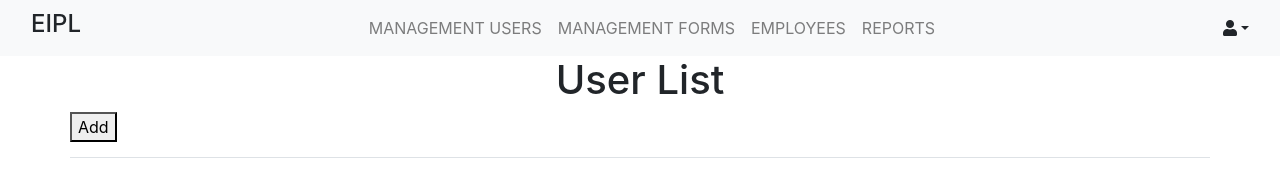
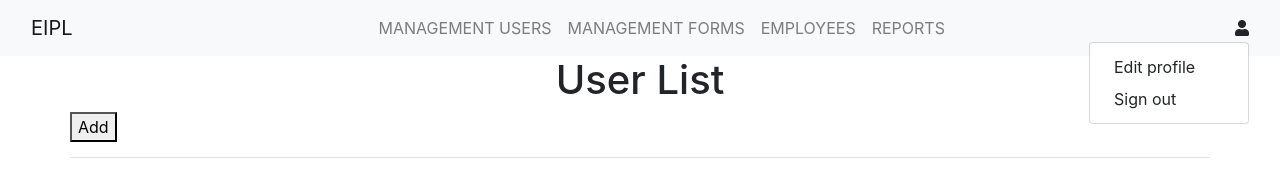
Before and after one commit to AlinaMaican/managio, an Angular app in the folder webapp/: page / in a window 1280 px wide. Both pictures are taken after a click on the button 1235 px from the left and 28 px from the top of the page. Shown: the top 173 px of the page. Built offline with nearby package versions, Linux system fonts and the light colour scheme; no server answers.

Commit message:
first version of responsive nav bar :-D

```diff
--- a/webapp/src/app/header/header.component.html
+++ b/webapp/src/app/header/header.component.html
@@ -1,25 +1,50 @@
-<nav class="navbar navbar-expand-lg navbar-light bg-light">
-  <div class="collapse navbar-collapse container-fluid">
-    <h4>EIPL</h4>
-    <div class="col-xs-6  ">
-      <ul class="navbar-nav ">
-        <li class="nav-item" routerLinkActive="active"><a class="nav-link" routerLink="/management-users">MANAGEMENT
-          USERS</a></li>
-        <li class="nav-item" routerLinkActive="active"><a class="nav-link" routerLink="/management-forms">MANAGEMENT
-          FORMS</a></li>
-        <li class="nav-item" routerLinkActive="active"><a class="nav-link" routerLink="/employees">EMPLOYEES</a></li>
-        <li class="nav-item" routerLinkActive="active"><a class="nav-link" routerLink="/reports">REPORTS</a></li>
-      </ul>
+<nav class="navbar navbar-inverse navbar-expand-lg navbar-light bg-light">
+  <div class="container-fluid">
+    <div class="navbar-header">
+      <a href="#" class="navbar-brand white-color">
+        EIPL
+      </a>
+      <div class="btn-group float-right mt-2" role="group">
+        <button class="navbar-toggler btn btn-secondary btn-md" type="button" data-toggle="collapse"
+                data-target="#myDropdown">
+          <span class="navbar-toggler-icon "></span>
+        </button>
+      </div>
     </div>
-    <ul class="nav navbar-nav navbar-right">
-      <li class="dropdown" appDropdown>
-        <a class="dropdown-toggle cursor-pointer" role="button"><i class="fas fa-user"></i><span
-          class="caret"></span></a>
-        <ul class="dropdown-menu">
-          <li><a class="cursor-pointer">Save Data</a></li>
-          <li><a class="cursor-pointer">Fetch Data</a></li>
+    <div>
+      <div class="collapse navbar-collapse" id="myDropdown">
+        <ul class="nav navbar-nav text-nowrap ">
+          <li class="nav-item" routerLinkActive="active"><a class="nav-link" routerLink="/management-users">MANAGEMENT
+            USERS</a></li>
+          <li class="nav-item dropdown" routerLinkActive="active">
+            <a class="nav-link" routerLink="/management-forms" role="button" id="dropdownManagementForms"
+               data-toggle="dropdown" aria-haspopup="true" aria-expanded="false">MANAGEMENT FORMS</a>
+            <ul class="dropdown-menu" aria-labelledby="dropdownManagementForms">
+              <li><a class="dropdown-item" href="#">Tip protectie</a></li>
+              <li><a class="dropdown-item" href="#">US Unitate structurala</a></li>
+              <li><a class="dropdown-item" href="#">Echipamente</a></li>
+              <li><a class="dropdown-item" href="#">Posturi de lucru</a></li>
+              <li><a class="dropdown-item" href="#">Frecventa</a></li>
+              <li><a class="dropdown-item" href="#">Marimi imbracaminte</a></li>
+              <li><a class="dropdown-item" href="#">Marimi incaltaminte</a></li>
+              <li><a class="dropdown-item" href="#">Marmimi casca</a></li>
+            </ul>
+          </li>
+          <li class="nav-item" routerLinkActive="active"><a class="nav-link" routerLink="/employees">EMPLOYEES</a></li>
+          <li class="nav-item" routerLinkActive="active"><a class="nav-link" routerLink="/reports">REPORTS</a></li>
         </ul>
-      </li>
-    </ul>
+      </div>
+    </div>
+    <div class="nav navbar-nav">
+      <div class="dropdown">
+        <a role="button" id="dropdownMenuButton" data-toggle="dropdown" aria-haspopup="true" aria-expanded="false">
+          <i class="fas fa-user"></i>
+        </a>
+        <div class="dropdown-menu dropdown-menu-right" aria-labelledby="dropdownMenuButton">
+          <a class="dropdown-item" href="#">Edit profile</a>
+          <a class="dropdown-item" href="#">Sign out</a>
+        </div>
+      </div>
+    </div>
   </div>
 </nav>
--- a/webapp/src/index.html
+++ b/webapp/src/index.html
@@ -14,5 +14,9 @@
 </head>
 <body>
 <app-root></app-root>
+
+<script src="https://code.jquery.com/jquery-3.3.1.slim.min.js" integrity="sha384-q8i/X+965DzO0rT7abK41JStQIAqVgRVzpbzo5smXKp4YfRvH+8abtTE1Pi6jizo" crossorigin="anonymous"></script>
+<script src="https://cdnjs.cloudflare.com/ajax/libs/popper.js/1.14.3/umd/popper.min.js" integrity="sha384-ZMP7rVo3mIykV+2+9J3UJ46jBk0WLaUAdn689aCwoqbBJiSnjAK/l8WvCWPIPm49" crossorigin="anonymous"></script>
+<script src="https://stackpath.bootstrapcdn.com/bootstrap/4.1.3/js/bootstrap.min.js" integrity="sha384-ChfqqxuZUCnJSK3+MXmPNIyE6ZbWh2IMqE241rYiqJxyMiZ6OW/JmZQ5stwEULTy" crossorigin="anonymous"></script>
 </body>
 </html>
```
